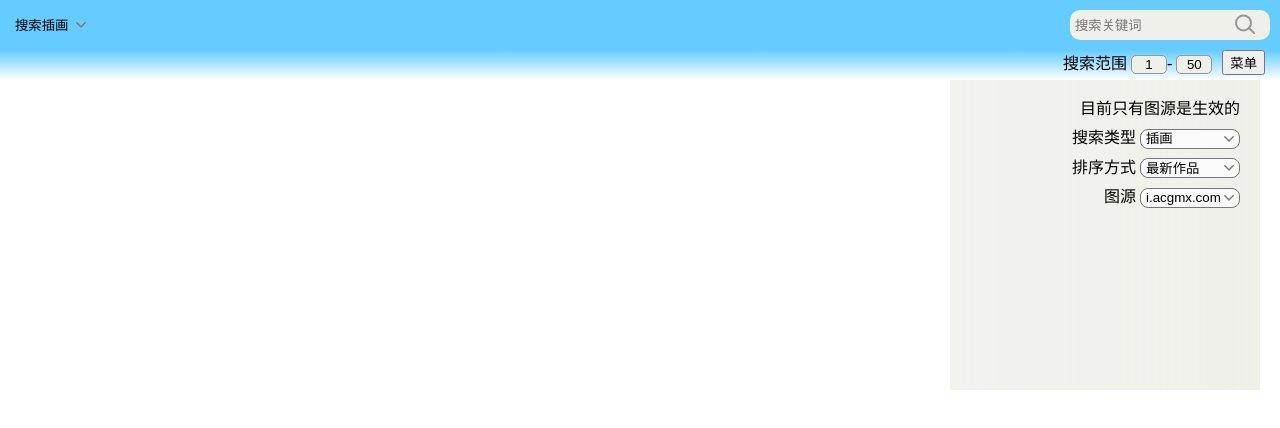
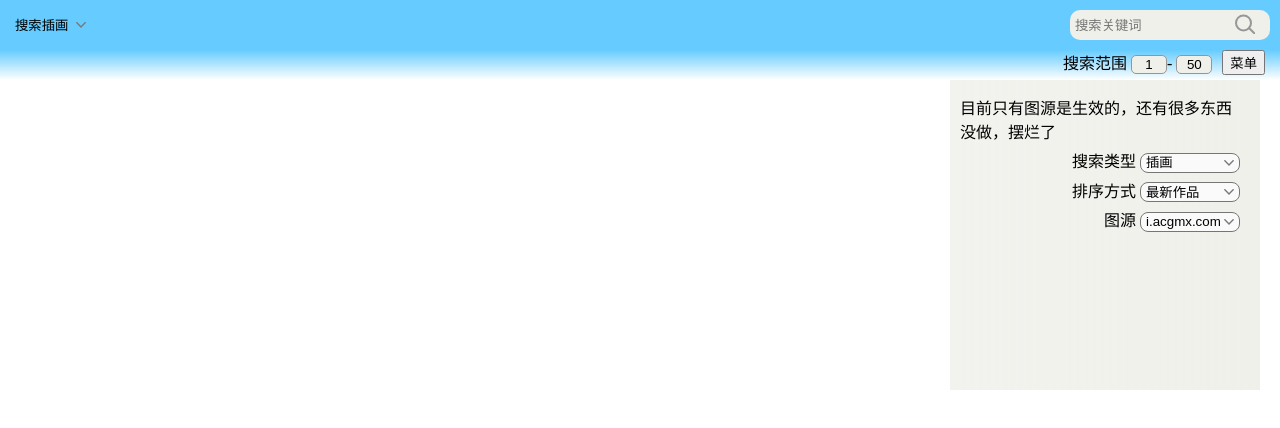
Before and after one commit to suancaixianyu/suancaixianyu.github.io, a plain HTML site: page searchtool.html in a window 1280 px wide. Both pictures are taken after a click on the button "菜单". Drawn offline with nearby package versions, Linux system fonts and the light colour scheme; files whose address does not match are found by name.

Commit message:
Update searchtool.html

```diff
--- a/searchtool.html
+++ b/searchtool.html
@@ -49,7 +49,7 @@
 
 			<div class="menu">
 				<nav>
-					<div>目前只有图源是生效的</div>
+					<div>目前只有图源是生效的，还有很多东西没做，摆烂了</div>
 					<div>搜索类型
 						<select class="sel1">
 							<option>插画</option>
```
